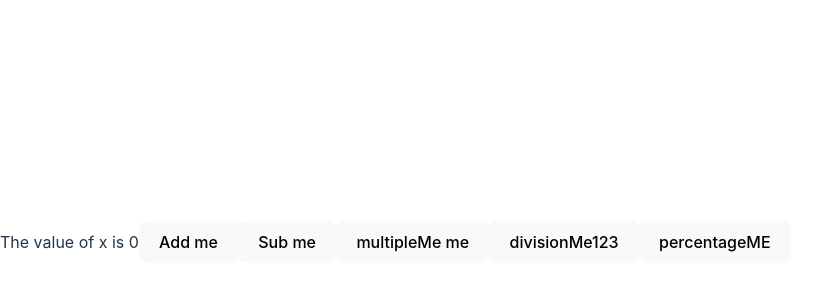
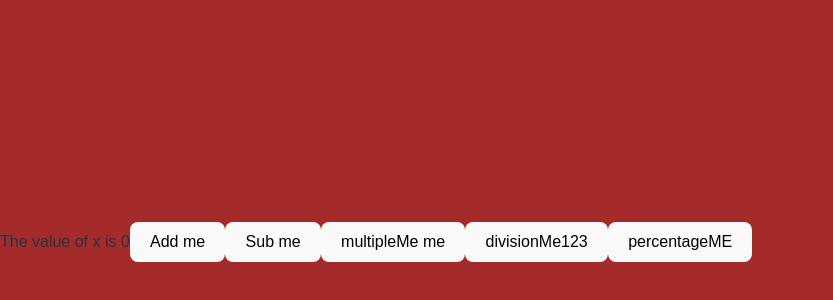
Before and after one commit to mayanksah16929/project1, a React (Vite) app: page / in a window 1280 px wide. Shown: the part 158-458 px from the top of the page, without its empty margins (0-833 px from the left). Built offline with nearby package versions, Linux system fonts and the light colour scheme.

Commit message:
second commit

```diff
--- a/src/App.css
+++ b/src/App.css
@@ -0,0 +1,14 @@
+body{
+    font-family: arial,san-seif;
+    background-color: brown;
+    margin: 0;
+    padding: 0;
+}
+.container{
+    width: 80;
+    margin: auto;
+    background-color: brown;
+    padding: 20px;
+    border-radius: 8px;
+    box-shadow: none;
+}
```
